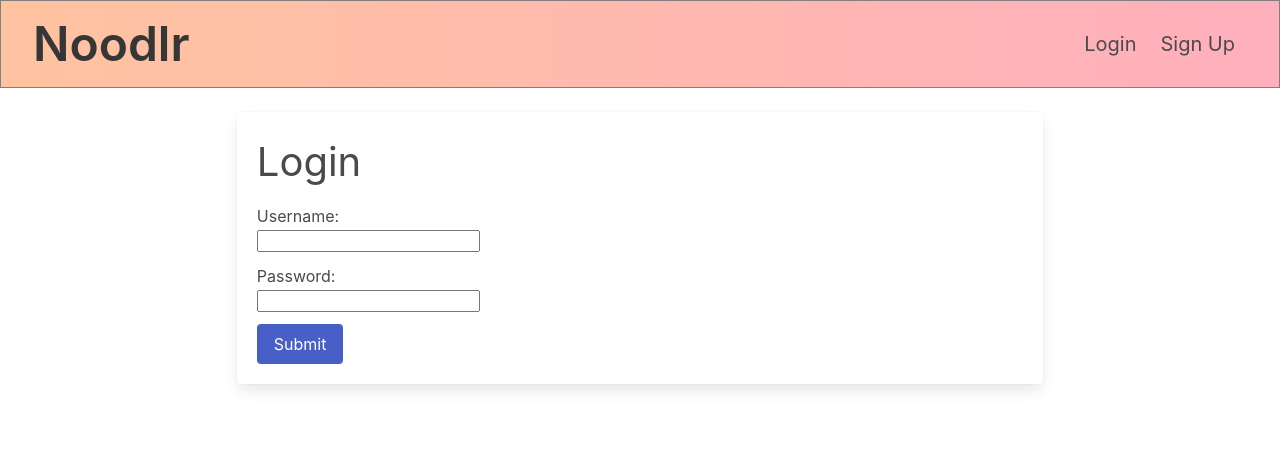
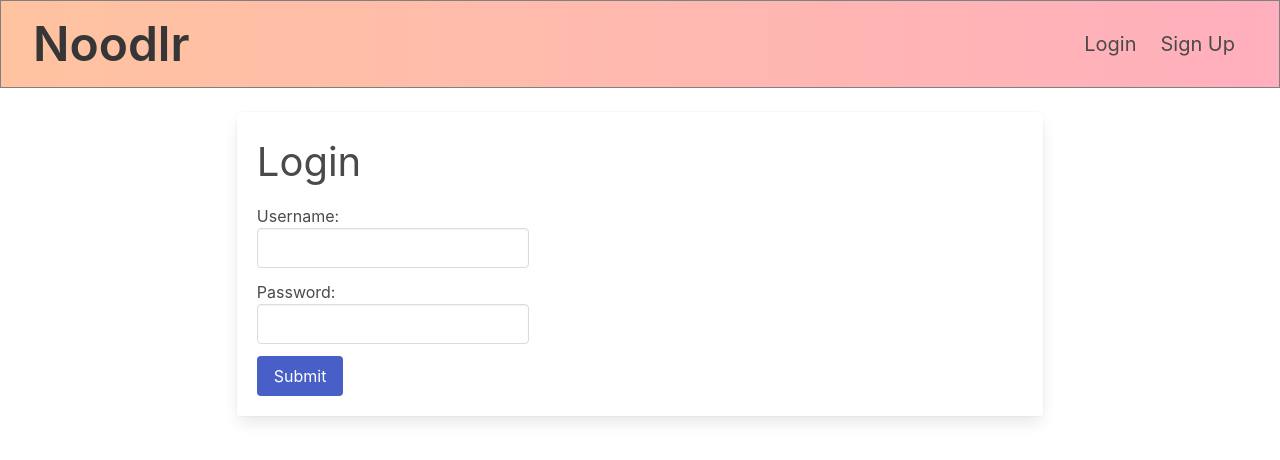
Before and after one commit to Garrett-Bodley/noodlr-frontend, a React (Create React App) app: page /login in a window 1280 px wide. Shown: the top 460 px of the page. Built offline with nearby package versions, Linux system fonts and the light colour scheme.

Commit message:
Update classnames of input elements.

```diff
--- a/src/components/Login.js
+++ b/src/components/Login.js
@@ -28,13 +28,13 @@ class Login extends Component {
           <div className="field">
             <label>Username:</label>
             <div className="control">
-              <input name="username" type="text"></input>
+              <input className="input" name="username" type="text"></input>
             </div>
           </div>
           <div className="field">
             <label>Password:</label>
             <div className="control">
-              <input name="password" type="password"></input>
+              <input className="input" name="password" type="password"></input>
             </div>
           </div>
           <div className="field">
```
